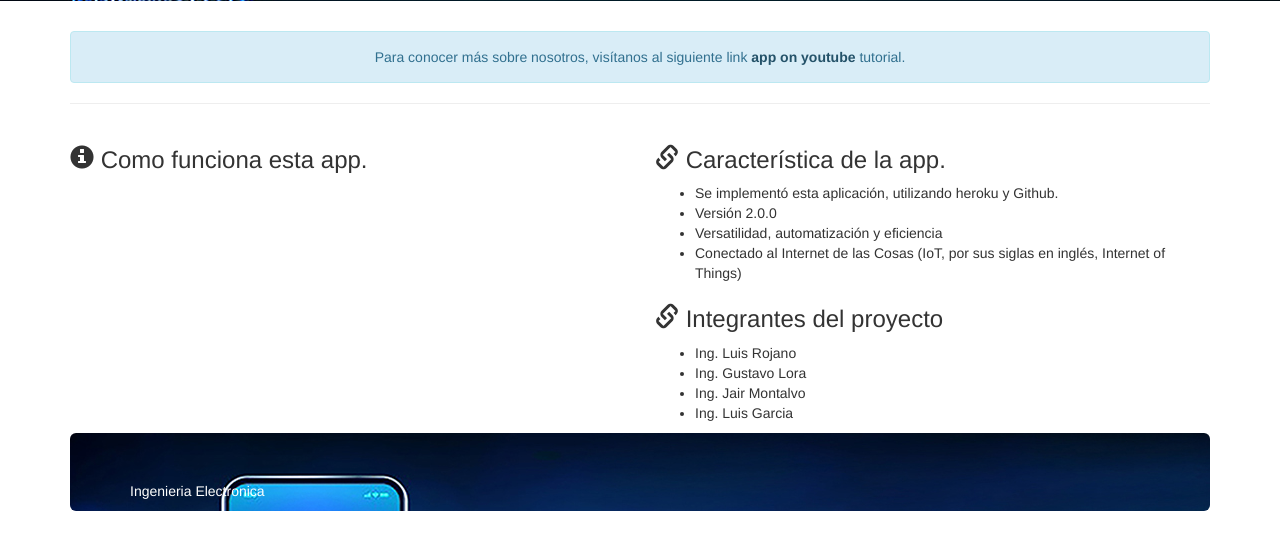
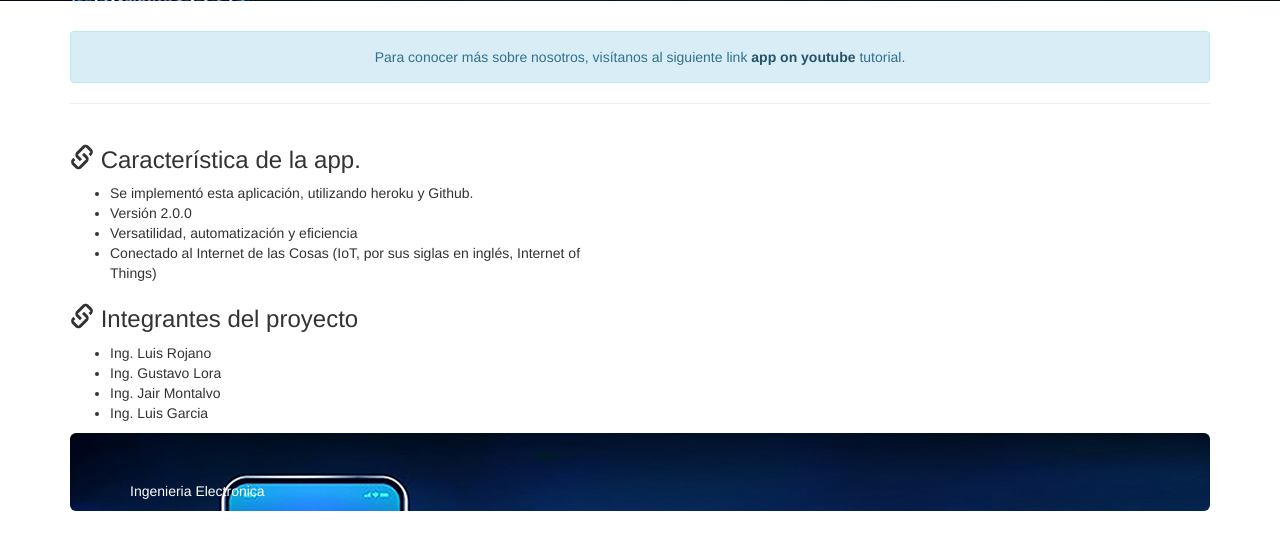
Before and after one commit to luisrojano/smarthouse2021, a PHP site: template web/views/index.twig in a window 1280 px wide. Shown: the part 521-1062 px from the top of the page. Run offline with PHP 8.4, Linux system fonts and the light colour scheme; the template is opened without the code that fills it, so the values that code supplies are empty; some libraries are stand-ins or nearby versions.

Commit message:
Create index.twig

```diff
--- a/web/views/index.twig
+++ b/web/views/index.twig
@@ -18,10 +18,7 @@
   </div>
   <hr>
   <div class="row">
-    <div class="col-md-6">
-      <h3><span class="glyphicon glyphicon-info-sign"></span> Como funciona esta app.</h3>
 
-    </div>
     <div class="col-md-6">
       <h3><span class="glyphicon glyphicon-link"></span> Característica de la app.</h3>
       <ul>
```
